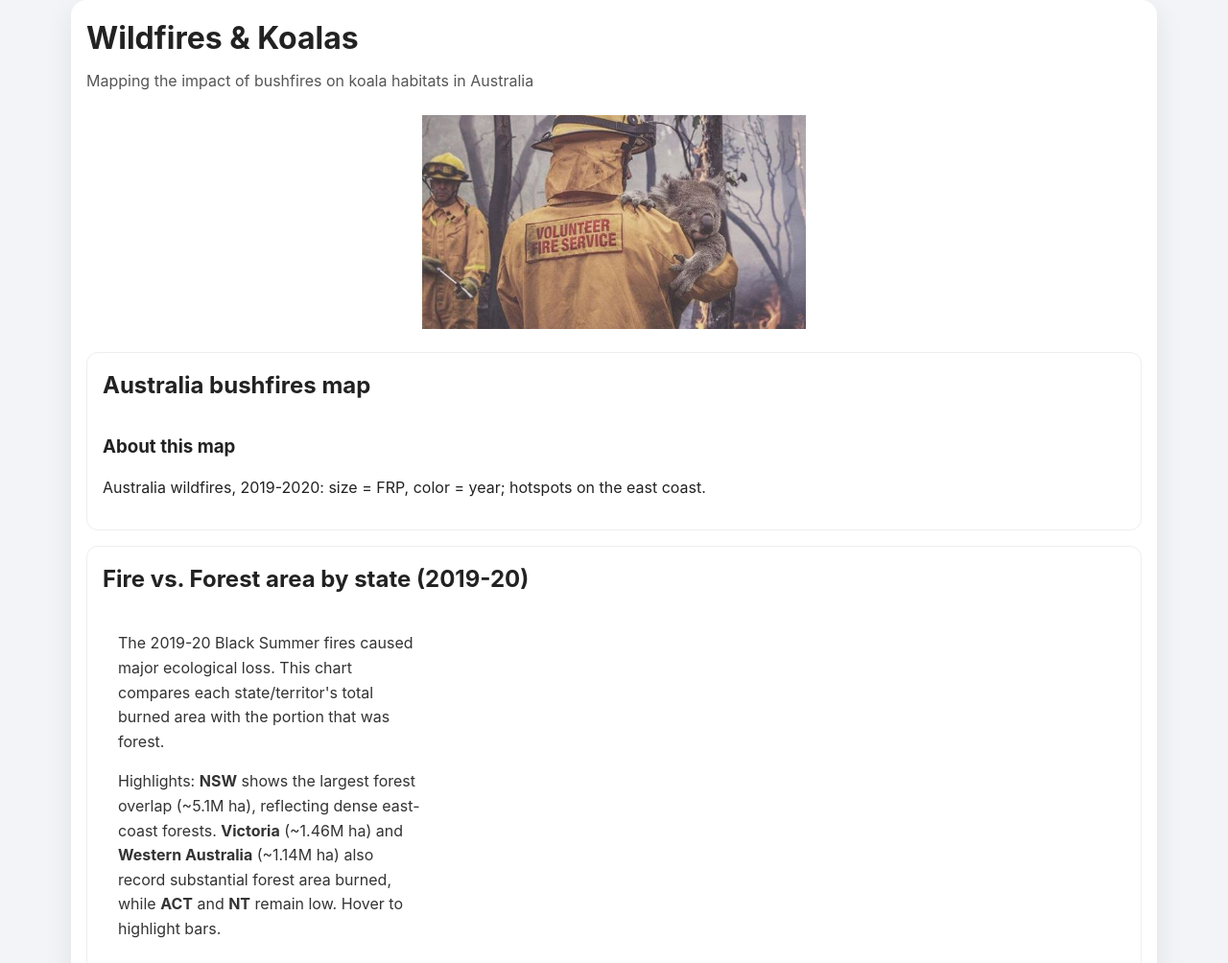
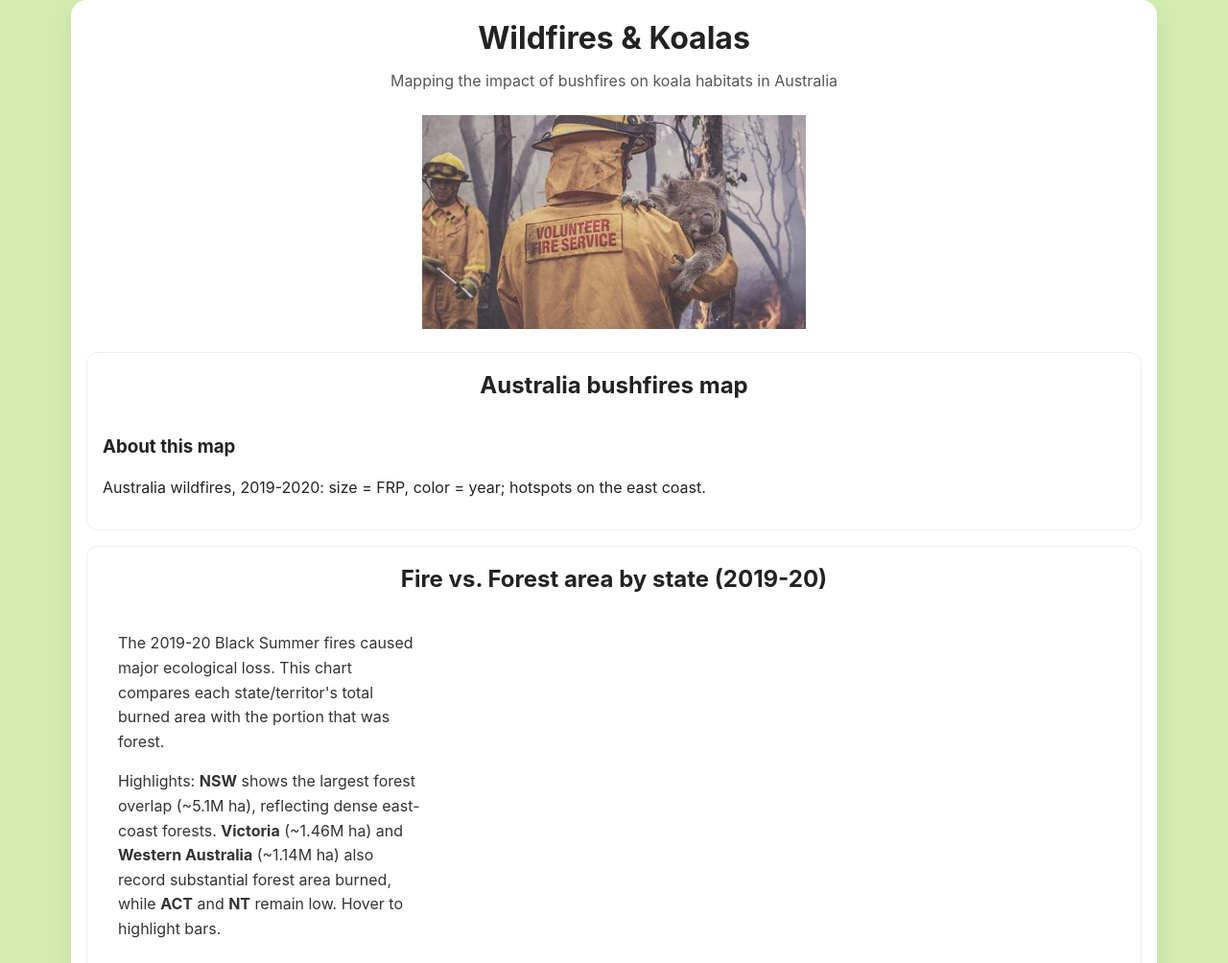
Before and after one commit to alicexu333/FIT3179-A2, a plain HTML site: page index.html in a window 1280 px wide. Shown: the top 1004 px of the page at 96% size. Drawn offline with Linux system fonts and the light colour scheme; a script that the page names is missing.

Commit message:
Add files via upload

```diff
--- a/css/style.css
+++ b/css/style.css
@@ -1,6 +1,6 @@
 /* Light gray background for the whole page */
 body{
-  background: #f2f4f7;
+  background: #d3edb1;
   font-family: -apple-system,BlinkMacSystemFont,"Segoe UI",Roboto,Arial,Helvetica,sans-serif;
   line-height: 1.5;
   color: #222;
@@ -18,8 +18,11 @@ body{
 }
 
 /* Optional heading/subheading styling */
-.frame h1{ margin: 0 0 8px; font-size: 32px; }
-.frame .lead{ margin: 0 0 24px; color:#555; }
+.frame h1{ margin: 0 0 8px; font-size: 32px; text-align: center}
+.frame .lead{ margin: 0 0 24px; color:#555; text-align: center}
+.card h2 {
+  text-align: center;
+}
 
 /* Two-column layout: left text, right chart */
 .row{
@@ -52,6 +55,7 @@ body{
   width: 680px;       /* Visually aligned with chart */
   max-width: 100%;
   text-align: left;   /* Change to center if you want centered text */
+
 }
 
 .stack{
```
